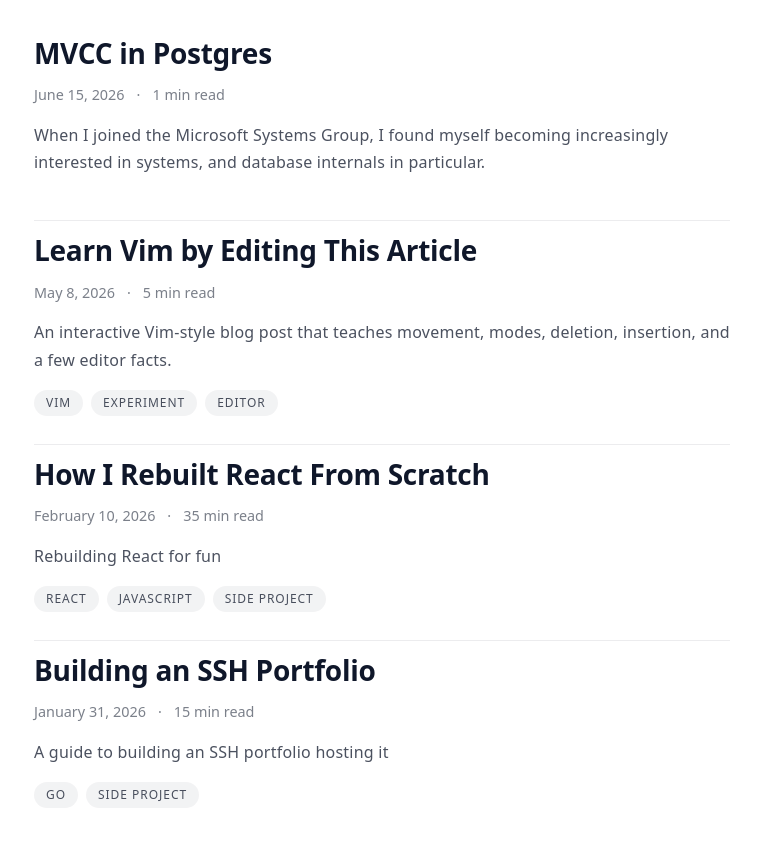
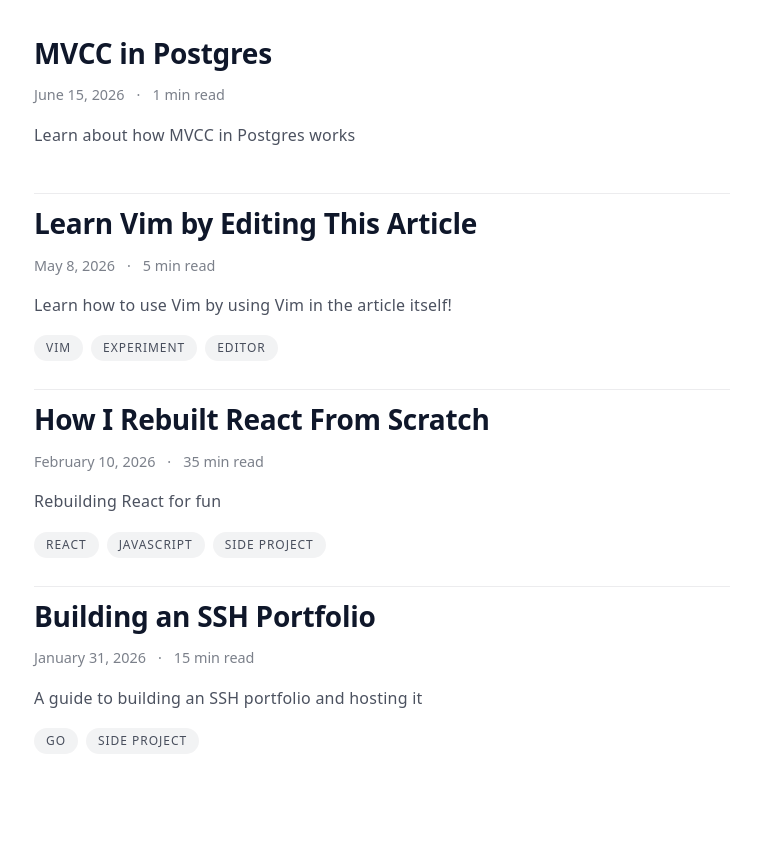
Before and after one commit to JoeS51/Johannes_Sluis_Portfolio_3.0, a React (Create React App) app: page /blog in a window 1280 px wide. Shown: the part 440-1286 px from the top of the page, without its empty margins (270-1031 px from the left). Built offline with nearby package versions, Linux system fonts and the light colour scheme.

Commit message:
polishing article descriptions

```diff
--- a/src/data/posts/mvcc-in-postgres.js
+++ b/src/data/posts/mvcc-in-postgres.js
@@ -3,13 +3,13 @@ const post = {
   frontmatter: {
     title: 'MVCC in Postgres',
     description:
-      'When I joined the Microsoft Systems Group, I found myself becoming increasingly interested in systems, and database internals in particular.',
+      'Learn about how MVCC in Postgres works',
     date: '2026-06-15',
     tags: [],
     cover: null,
   },
   content: `
-When I joined the Microsoft Systems Group, I found myself becoming increasingly interested in systems, and database internals in particular. Around the same time, the group started working through the *PostgreSQL 14 Internals* book. The first part of the book focuses heavily on MVCC and isolation, so I felt inclined to summarize my learnings in this blog post.
+Recently, I found myself becoming increasingly interested in systems and database internals in particular. Around the same time that this interest started blooming, I joined the Microsoft Systems group. As the name implies, we read a lot of technical articles on distributed systems, database systems, operating systems, etc. Most recently, the group has been going through the *PostgreSQL 14 Internals* book. The first part of the book focuses heavily on MVCC and isolation, so I felt inclined to summarize my learnings in this article.
 `,
 };
 
--- a/src/data/posts/ssh-portfolio-guide.js
+++ b/src/data/posts/ssh-portfolio-guide.js
@@ -3,7 +3,7 @@ const post = {
   frontmatter: {
     title: 'Building an SSH Portfolio',
     description:
-      'A guide to building an SSH portfolio hosting it',
+      'A guide to building an SSH portfolio and hosting it',
     date: '2026-01-31',
     readingTime: 15,
     tags: ['Go', 'Side Project'],
--- a/src/data/posts/vim-test-buffer.js
+++ b/src/data/posts/vim-test-buffer.js
@@ -123,7 +123,7 @@ const post = {
   slug: 'vim-test-buffer',
   frontmatter: {
     title: 'Learn Vim by Editing This Article',
-    description: 'An interactive Vim-style blog post that teaches movement, modes, deletion, insertion, and a few editor facts.',
+    description: 'Learn how to use Vim by using Vim in the article itself!',
     date: '2026-05-08',
     tags: ['Vim', 'Experiment', 'Editor'],
     readingTime: 5,
```
